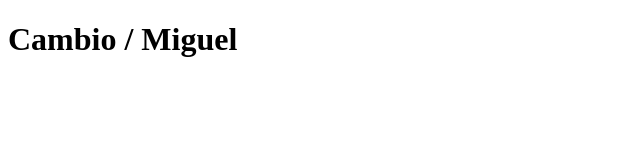
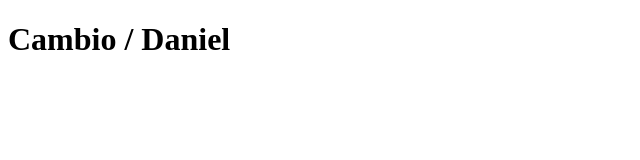
Before and after one commit to danielyepes12/demo-charla2, a plain HTML site: page index.html in a window 1280 px wide. Shown: the full height of the page, 0-640 px from the left. Drawn offline with Linux system fonts and the light colour scheme.

Commit message:
cambios en titulo

```diff
--- a/index.html
+++ b/index.html
@@ -6,6 +6,6 @@
     <title>Document</title>
 </head>
 <body>
-    <h1>Cambio / Miguel</h1>
+    <h1>Cambio / Daniel</h1>
 </body>
 </html>
```
